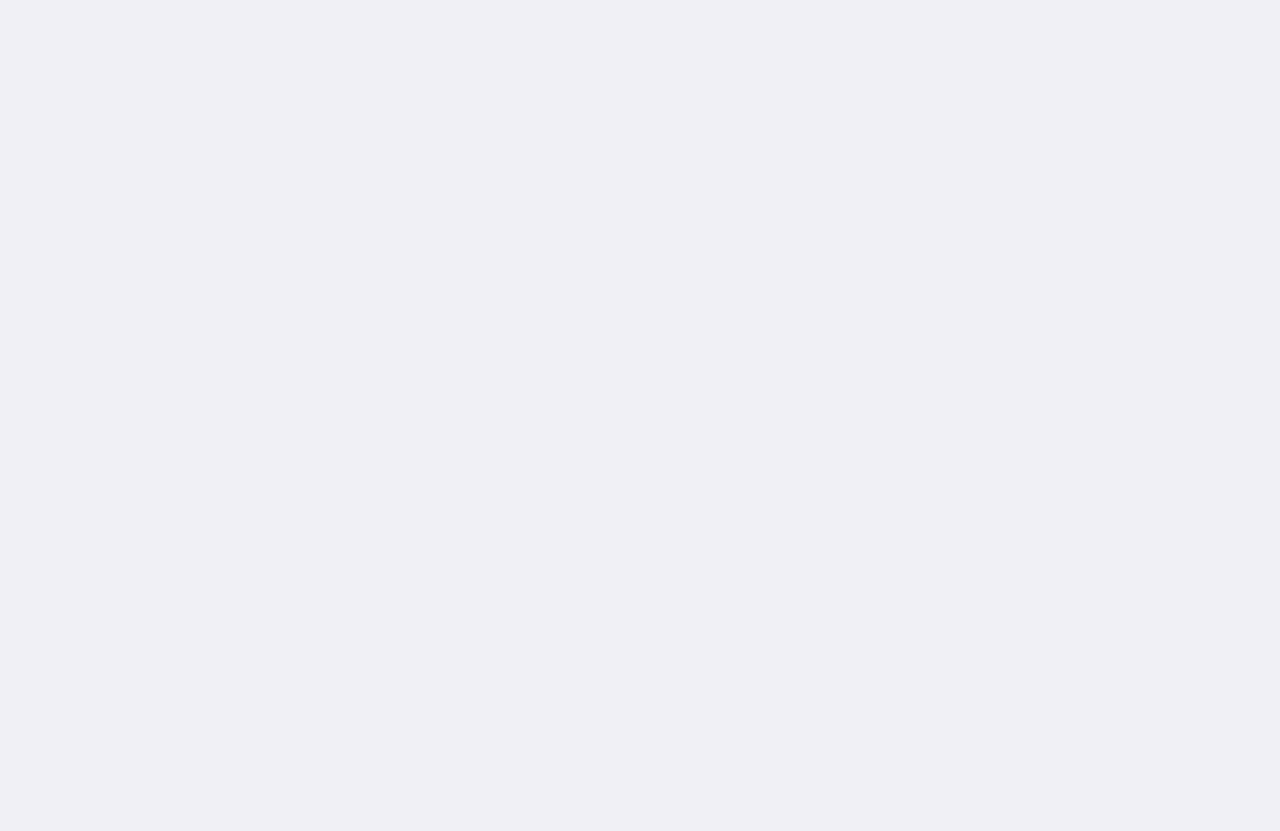
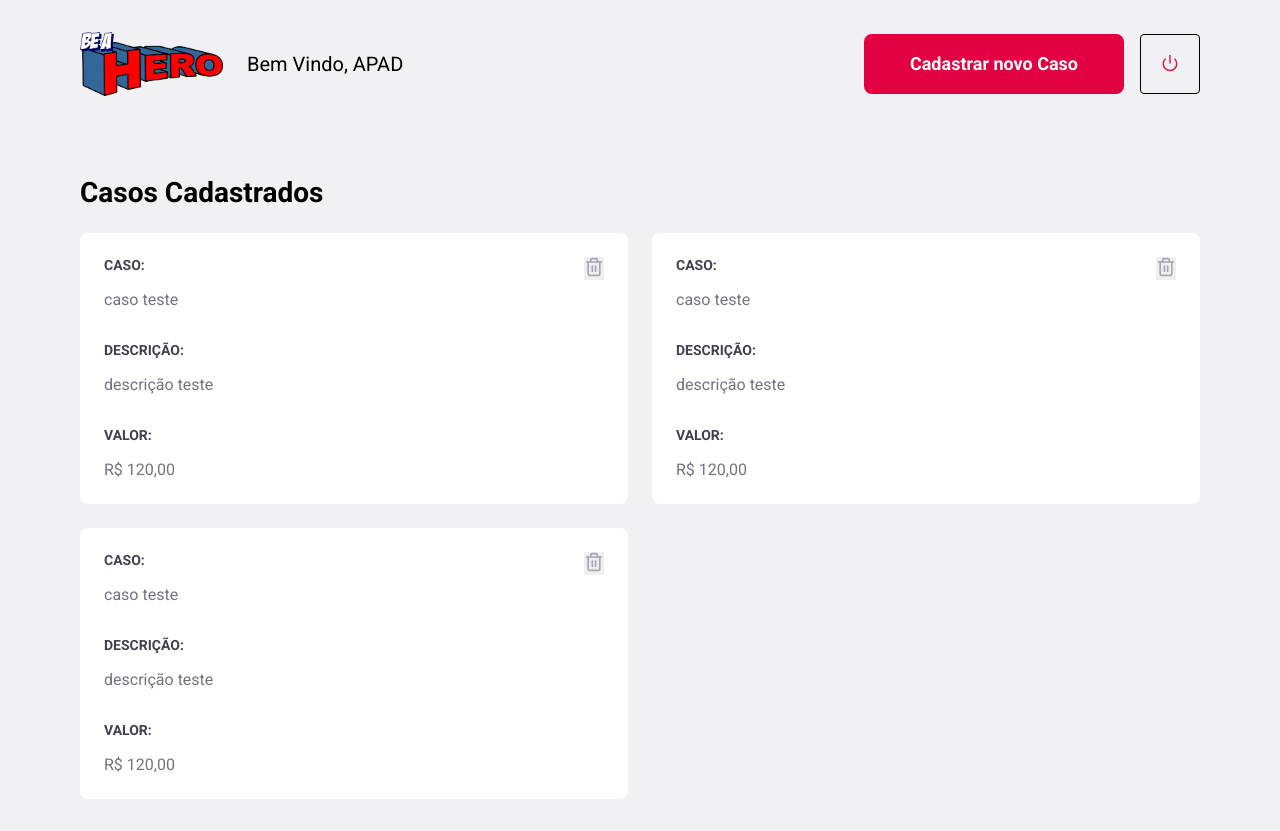
Before and after one commit to marcioworks/semana-oministack-11, a React (Create React App) app in the folder frontend/: page /profile in a window 1280 px wide. Before the commit the page ends 800 px from the top, so only its background shows below. Built offline with nearby package versions, Linux system fonts and the light colour scheme.

Commit message:
page profile created

```diff
--- /dev/null
+++ b/frontend/src/pages/profile/index.js
@@ -0,0 +1,69 @@
+import React from 'react'
+import { Link } from 'react-router-dom'
+import { FiPower, FiTrash2 } from 'react-icons/fi'
+
+import './style.css'
+import logoImg from '../../assets/behero.png'
+
+
+export default function Profile() {
+    return (
+        <div className="profile-container">
+            <header>
+                <img src={logoImg} alt="br s hero" />
+                <span>Bem Vindo, APAD</span>
+                <Link className='button' to='/incidents/new'>Cadastrar novo Caso</Link>
+                <button type='button'>
+                    <FiPower size={18} color="#E02041" />
+                </button>
+            </header>
+
+            <h1>Casos Cadastrados</h1>
+            <ul>
+                <li>
+                    <strong>CASO:</strong>
+                    <p>caso teste</p>
+
+                    <strong>DESCRIÇÃO:</strong>
+                    <p>descrição teste</p>
+
+                    <strong>VALOR:</strong>
+                    <p>R$ 120,00</p>
+
+                    <button type="button">
+                        <FiTrash2 size={20} color="#a8a8b3" />
+                    </button>
+                </li>
+                <li>
+                    <strong>CASO:</strong>
+                    <p>caso teste</p>
+
+                    <strong>DESCRIÇÃO:</strong>
+                    <p>descrição teste</p>
+
+                    <strong>VALOR:</strong>
+                    <p>R$ 120,00</p>
+
+                    <button type="button">
+                        <FiTrash2 size={20} color="#a8a8b3" />
+                    </button>
+                </li>
+                <li>
+                    <strong>CASO:</strong>
+                    <p>caso teste</p>
+
+                    <strong>DESCRIÇÃO:</strong>
+                    <p>descrição teste</p>
+
+                    <strong>VALOR:</strong>
+                    <p>R$ 120,00</p>
+
+                    <button type="button">
+                        <FiTrash2 size={20} color="#a8a8b3" />
+                    </button>
+                </li>
+
+            </ul>
+        </div>
+    );
+}
--- /dev/null
+++ b/frontend/src/pages/profile/style.css
@@ -0,0 +1,87 @@
+.profile-container{
+    width: 100%;
+    max-width: 1180px;
+    padding: 0 30px;
+    margin: 32px auto;
+}
+
+.profile-container header {
+    display: flex;
+    align-items: center;
+}
+
+.profile-container header span {
+    font-size: 20px;
+    margin-left: 24px;
+}
+
+.profile-container header img {
+   height: 64px;
+
+}
+
+.profile-container header a {
+    width: 260px;
+    margin-left: auto;
+    margin-top: 0;
+}
+
+.profile-container header button {
+    height: 60px;
+    width: 60px;
+    border-radius: 4px;
+    border: 1px solid;
+    background: transparent;
+    margin-left: 16px;
+    transition: border-color 0.2s;
+}
+
+.profile-container header button:hover {
+    border-color: #999;
+}
+
+.profile-container  h1 {
+    margin-top: 80px;
+    margin-bottom: 24px;
+}
+
+.profile-container ul {
+    display: grid;
+    grid-template-columns: repeat(2,1fr);
+    grid-gap:24px;
+    list-style: none;
+}
+
+.profile-container ul li {
+    background: #FFF;
+    padding: 24px;
+    border-radius: 8px;
+    position: relative;
+}
+
+.profile-container ul li button {
+    position:absolute;
+    right: 24px;
+    top: 24px;
+    border: 0;
+}
+
+.profile-container ul li button:hover {
+    opacity: 0.7;
+}
+
+.profile-container ul li strong {
+    display: block;
+    margin-bottom: 16px;
+    color: #41414d;
+}
+
+.profile-container ul li p + strong {
+    margin-top: 32px;
+}
+
+.profile-container ul li p {
+    color: #737380;
+    line-height: 21px;
+    font-size: 16px;
+}
--- a/frontend/src/routes.js
+++ b/frontend/src/routes.js
@@ -3,6 +3,7 @@
 
 import Logon from './pages/logon';
 import Register from './pages/register';
+import Profile from './pages/profile';
 
 export default function Routes(){
     return(
@@ -10,6 +11,7 @@
         <Switch>
             <Route path="/" exact component={Logon}/>
             <Route path="/register"  component={Register}/>
+            <Route path="/profile"  component={Profile}/>
         </Switch>
         </BrowserRouter>
     )
```
